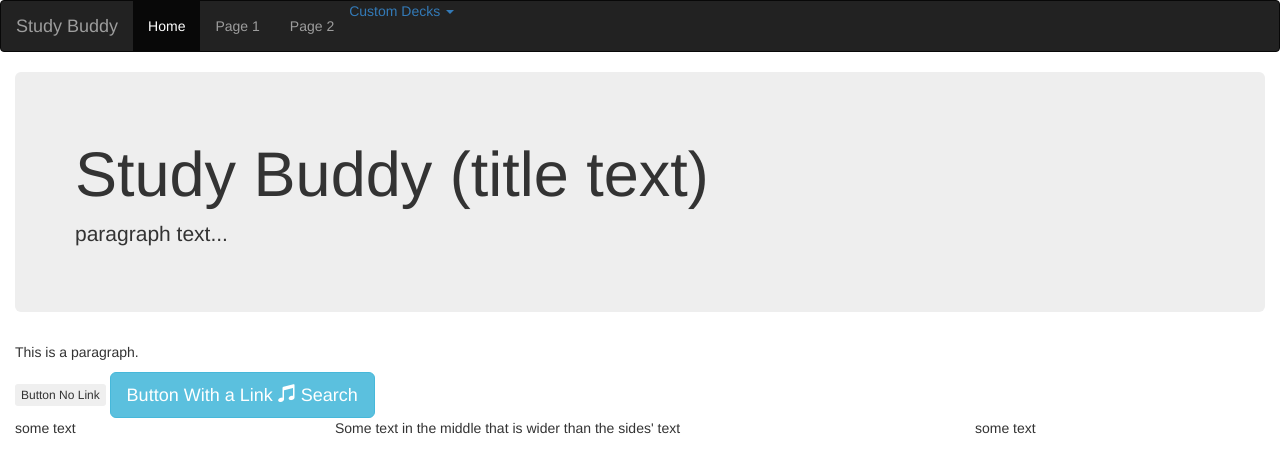
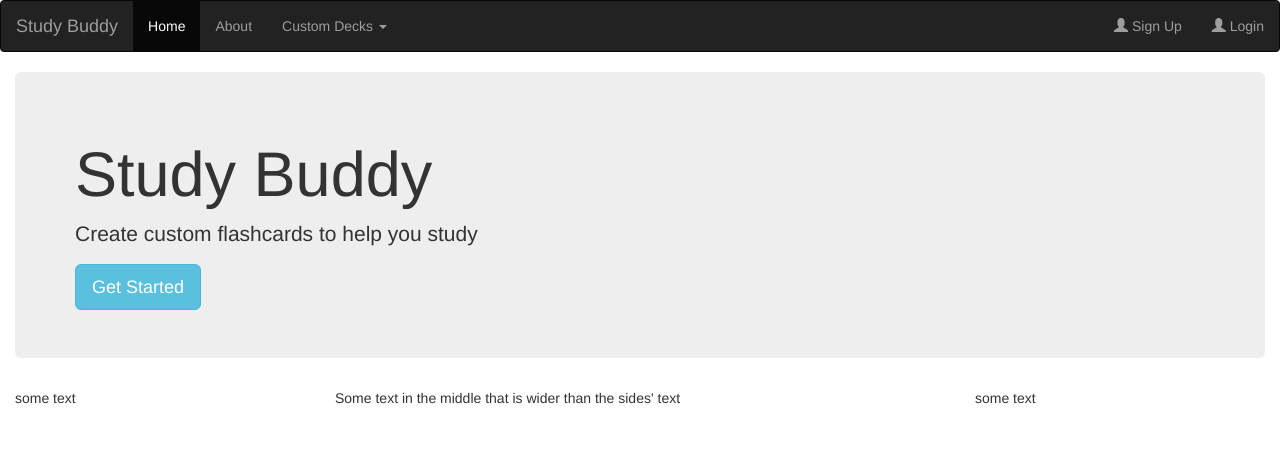
Before and after one commit to OHIOhackathon2014/TeamXX, a plain HTML site: page index.html in a window 1280 px wide. Drawn offline with nearby package versions, Linux system fonts and the light colour scheme.

Commit message:
Update index.html

```diff
--- a/index.html
+++ b/index.html
@@ -13,15 +13,14 @@
   <nav class="navbar navbar-inverse">
   <div class="container-fluid">
     <div class="navbar-header">
-      <a class="navbar-brand" href="#">Study Buddy</a>
+      <a class="navbar-brand" href="index.html">Study Buddy</a>
     </div>
     <div>
       <ul class="nav navbar-nav">
         <li class="active"><a href="#">Home</a></li>
+        <li><a href="#">About</a></li>
         <li class="dropdown">
-          <li><a href="#">Page 1</a></li>
-          <li><a href="#">Page 2</a></li>
-          <a class="dropdown-toggle" data-toggle="dropdown" href="#">Custom Decks
+          <a class="dropdown-toggle" data-toggle="dropdown" href="">Custom Decks
           <span class="caret"></span></a>
           <ul class="dropdown-menu">
             <li><a href="#">Page 1-1</a></li>
@@ -30,6 +29,10 @@
           </ul>
         </li>
       </ul>
+      <ul class="nav navbar-nav navbar-right">
+          <li><a href="signup.html"><span class="glyphicon glyphicon-user"></span> Sign Up</a></li>
+          <li><a href="signin.html"><span class="glyphicon glyphicon-user"></span> Login</a></li>
+          </ul>
     </div>
   </div>
 </nav>
@@ -40,18 +43,14 @@
 <!--  container with the jumbotron -->
   <div class="container-fluid">
     <div class="jumbotron">
-    <h1>Study Buddy (title text)</h1>
-    <p>paragraph text...</p>
+    <h1>Study Buddy</h1>
+    <p>Create custom flashcards to help you study</p>
+    <a href="getstarted.html" class="btn btn-info btn-lg">Get Started</a>
   </div>
   </div>
 
 <!-- container with the buttons and columns -->
   <div class="container-fluid">
-    <p>This is a paragraph.</p>
-    <button type="button" class="btn btn-xs">Button No Link</button>
-    <a href="..." class="btn btn-info btn-lg">Button With a Link
-    <span class="glyphicon glyphicon-music"></span> Search
-    </a>
     <div class="row">
     <div class="col-md-3">
       <p>some text</p>
```
